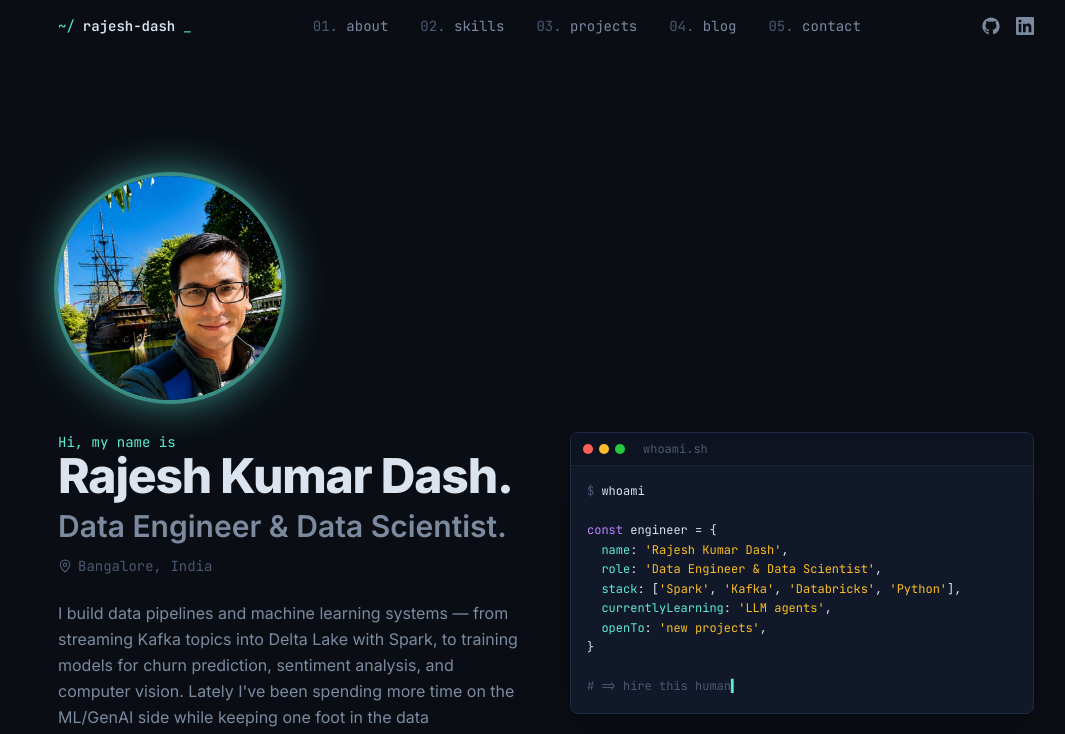
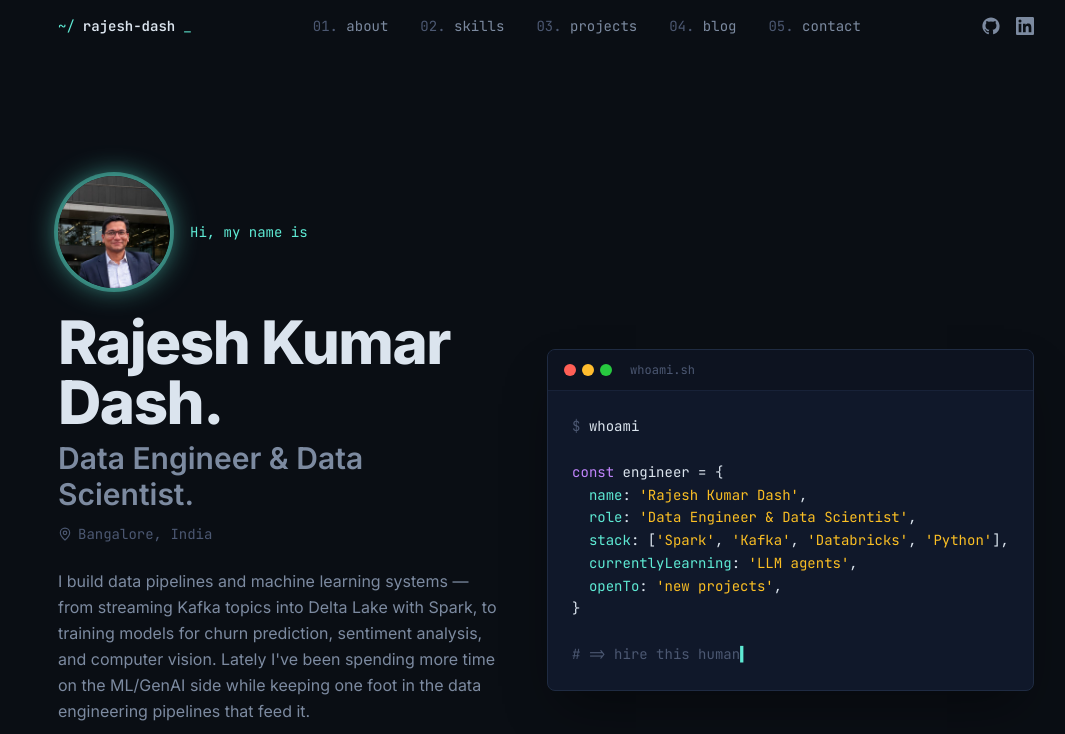
Before and after one commit to Rajesh2015/github-portfolio, a React (Vite) app: page / in a window 1280 px wide. Shown: the top 734 px of the page, without its empty margins (94-1159 px from the left). Built offline with nearby package versions, Linux system fonts and the light colour scheme.

Commit message:
Fix photo Layout

```diff
--- a/src/components/Hero.tsx
+++ b/src/components/Hero.tsx
@@ -7,22 +7,23 @@ export default function Hero() {
   return (
     <section
       id="top"
-      className="mx-auto flex max-w-5xl flex-col gap-12 px-6 pb-24 pt-36 md:flex-row md:items-start md:pt-44"
+      className="mx-auto flex max-w-5xl flex-col gap-12 px-6 pb-24 pt-36 md:flex-row md:items-center md:pt-44"
     >
       <motion.div
         initial={{ opacity: 0, y: 16 }}
         animate={{ opacity: 1, y: 0 }}
         transition={{ duration: 0.6 }}
-        className="flex flex-1 flex-col items-center text-center md:items-start md:text-left"
+        className="flex-1"
       >
-        <img
-          src={profilePhoto}
-          alt={profile.name}
-          className="h-40 w-40 shrink-0 rounded-full object-cover object-[70%_35%] ring-4 ring-accent/40 shadow-[0_0_48px_-8px_var(--color-accent)] md:h-48 md:w-48 lg:h-56 lg:w-56"
-        />
-
-        <p className="mt-8 font-mono text-sm text-accent">Hi, my name is</p>
-        <h1 className="text-4xl font-extrabold tracking-tight text-text sm:text-5xl">
+        <div className="mb-6 flex items-center gap-5">
+          <img
+            src={profilePhoto}
+            alt={profile.name}
+            className="h-28 w-28 shrink-0 rounded-full object-cover ring-4 ring-accent/40 shadow-[0_0_32px_-6px_var(--color-accent)]"
+          />
+          <p className="font-mono text-sm text-accent">Hi, my name is</p>
+        </div>
+        <h1 className="text-4xl font-extrabold tracking-tight text-text sm:text-5xl lg:text-6xl">
           {profile.name}.
         </h1>
         <h2 className="mt-2 text-2xl font-semibold text-text-muted sm:text-3xl">{profile.role}.</h2>
@@ -33,7 +34,7 @@ export default function Hero() {
 
         <p className="mt-6 max-w-xl text-base leading-relaxed text-text-muted">{profile.summary}</p>
 
-        <div className="mt-8 flex flex-wrap justify-center gap-4 md:justify-start">
+        <div className="mt-8 flex flex-wrap gap-4">
           <a
             href="#projects"
             className="group inline-flex items-center gap-2 rounded-md border border-accent/40 bg-accent-soft px-5 py-3 font-mono text-sm text-accent transition-colors hover:bg-accent hover:text-bg"
@@ -63,16 +64,16 @@ export default function Hero() {
         initial={{ opacity: 0, y: 16 }}
         animate={{ opacity: 1, y: 0 }}
         transition={{ duration: 0.6, delay: 0.15 }}
-        className="flex-1 md:mt-56 lg:mt-64"
+        className="flex-1"
       >
         <div className="overflow-hidden rounded-lg border border-border bg-surface shadow-2xl shadow-black/40">
-          <div className="flex items-center gap-1.5 border-b border-border-soft bg-bg-soft px-3 py-2">
-            <span className="h-2.5 w-2.5 rounded-full bg-[#ff5f56]" />
-            <span className="h-2.5 w-2.5 rounded-full bg-[#ffbd2e]" />
-            <span className="h-2.5 w-2.5 rounded-full bg-[#27c93f]" />
+          <div className="flex items-center gap-1.5 border-b border-border-soft bg-bg-soft px-4 py-3">
+            <span className="h-3 w-3 rounded-full bg-[#ff5f56]" />
+            <span className="h-3 w-3 rounded-full bg-[#ffbd2e]" />
+            <span className="h-3 w-3 rounded-full bg-[#27c93f]" />
             <span className="ml-3 font-mono text-xs text-text-dim">whoami.sh</span>
           </div>
-          <pre className="overflow-x-auto p-4 font-mono text-xs leading-relaxed">
+          <pre className="overflow-x-auto p-6 font-mono text-sm leading-relaxed">
             <code>
               <span className="text-text-dim">$</span> <span className="text-text">whoami</span>
               {'\n\n'}
```
Also changed, not shown: src/assets/profile.jpg, 1 other file (tests, documents, lock files or other folders).
